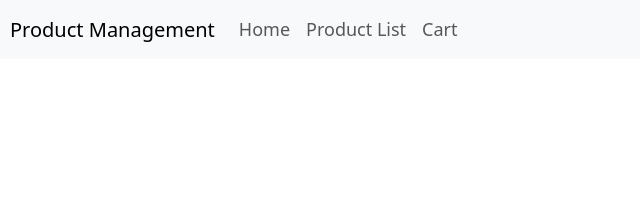
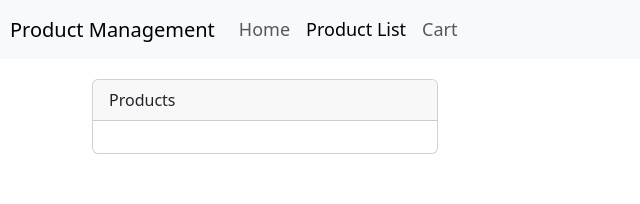
Before and after one commit to jaddie-lorzano/practice-angular-rxjs-signals-fundamentals, an Angular app: page /products in a window 1280 px wide. Before the commit this address led to /. Shown: the top 204 px of the page, without its empty margins (0-640 px from the left). Built offline with nearby package versions, Linux system fonts and the light colour scheme.

Commit message:
add product list component

```diff
--- a/src/app/app.routes.ts
+++ b/src/app/app.routes.ts
@@ -1,4 +1,13 @@
 import { Routes } from '@angular/router';
 import { HomeComponent } from './home/home.component';
 
-export const routes: Routes = [{ path: 'welcome', component: HomeComponent }];
+export const routes: Routes = [
+  { path: 'welcome', component: HomeComponent },
+  {
+    path: 'products',
+    loadComponent: () =>
+      import('./products/product-list/product-list.component').then(
+        (c) => c.ProductListComponent
+      ),
+  },
+];
--- /dev/null
+++ b/src/app/products/product-list/product-list.component.html
@@ -0,0 +1,29 @@
+<div class="row">
+  <div class="col-md-4">
+    <div class="card">
+      <div class="card-header">
+        {{ pageTitle }}
+      </div>
+      <div class="card-body">
+        @if (products.length) {
+        <div class="list-group">
+          @for (product of products; track product.id) {
+          <button
+            type="button"
+            class="list-group-item"
+            [ngClass]="{ active: product.id === selectedProductId }"
+            (click)="onSelected(product.id)"
+          ></button>
+          }
+        </div>
+        }
+      </div>
+    </div>
+    @if (errorMessage) {
+    <div class="alert alert-danger">
+      {{ errorMessage }}
+    </div>
+    }
+  </div>
+  <div class="col-md-8"></div>
+</div>
--- /dev/null
+++ b/src/app/products/product-list/product-list.component.ts
@@ -0,0 +1,25 @@
+import { Component } from '@angular/core';
+import { Product } from '../product';
+import { CommonModule } from '@angular/common';
+
+@Component({
+  selector: 'pm-product-list',
+  standalone: true,
+  imports: [CommonModule],
+  templateUrl: './product-list.component.html',
+})
+export class ProductListComponent {
+  // Just enough here for the template to compile
+  pageTitle = 'Products';
+  errorMessage = '';
+
+  // Products
+  products: Product[] = [];
+
+  // Selected product id to highlight the entry
+  selectedProductId: number = 0;
+
+  onSelected(productId: number): void {
+    this.selectedProductId = productId;
+  }
+}
```
